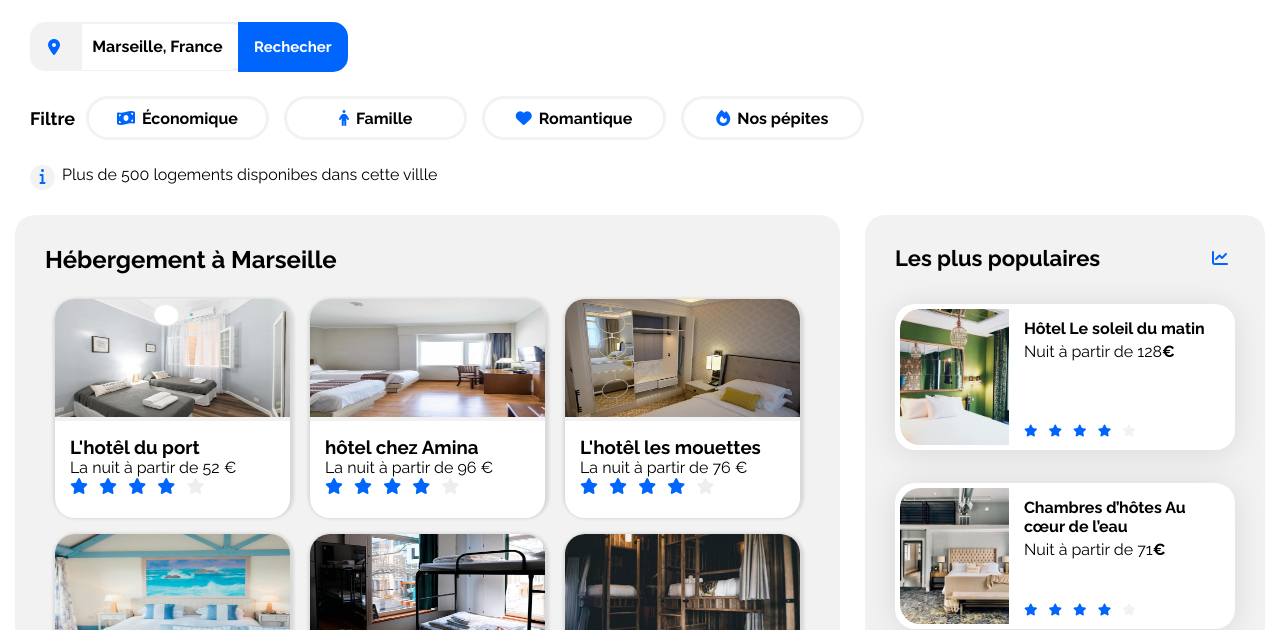
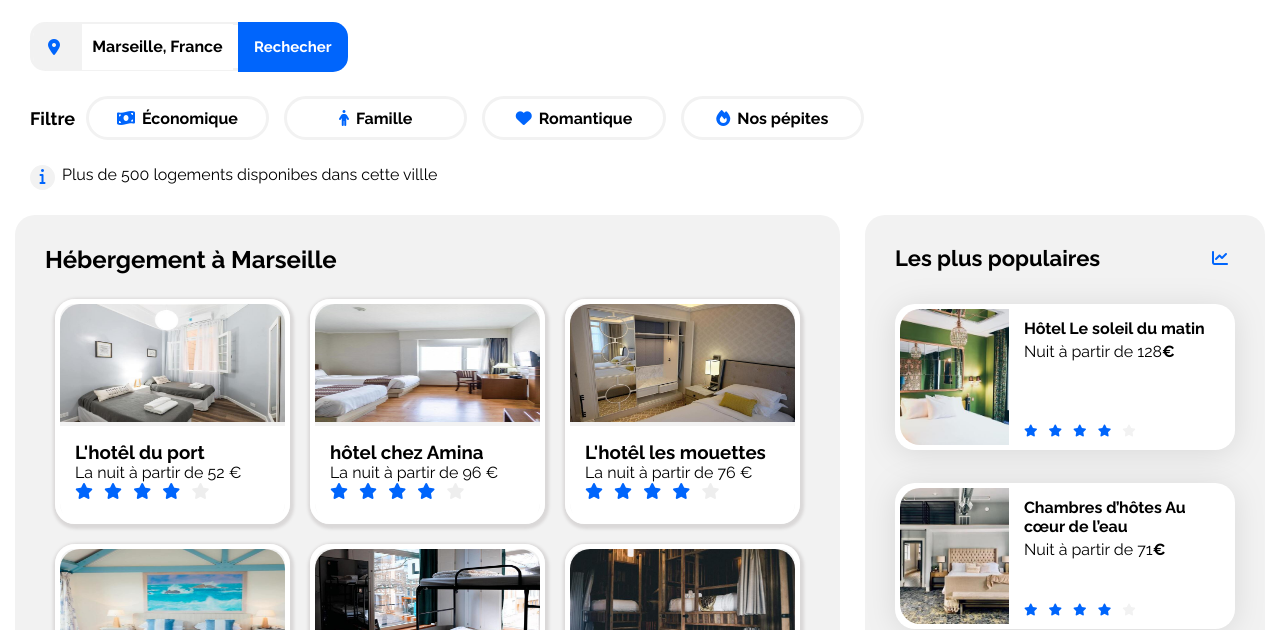
Before and after one commit to kheche/Cheikhou_Timera_P2_11_10_2023, a plain HTML site: page index.html in a window 1280 px wide. Shown: the part 170-800 px from the top of the page. Drawn offline with Linux system fonts and the light colour scheme.

Commit message:
my last commit of project2 I-ASWT

```diff
--- a/css/style.css
+++ b/css/style.css
@@ -241,8 +241,9 @@ a {
   width: 33%;
   box-shadow: 1px 2px 3px 3px #dad8d8;
   border-radius: 20px;
-  height: 215.25px;
+  height: 225.25px;
   margin: 10px;
+  border: solid 5px #ffffff;
 }
 .card-accommodation {
   width: 100%;
```
